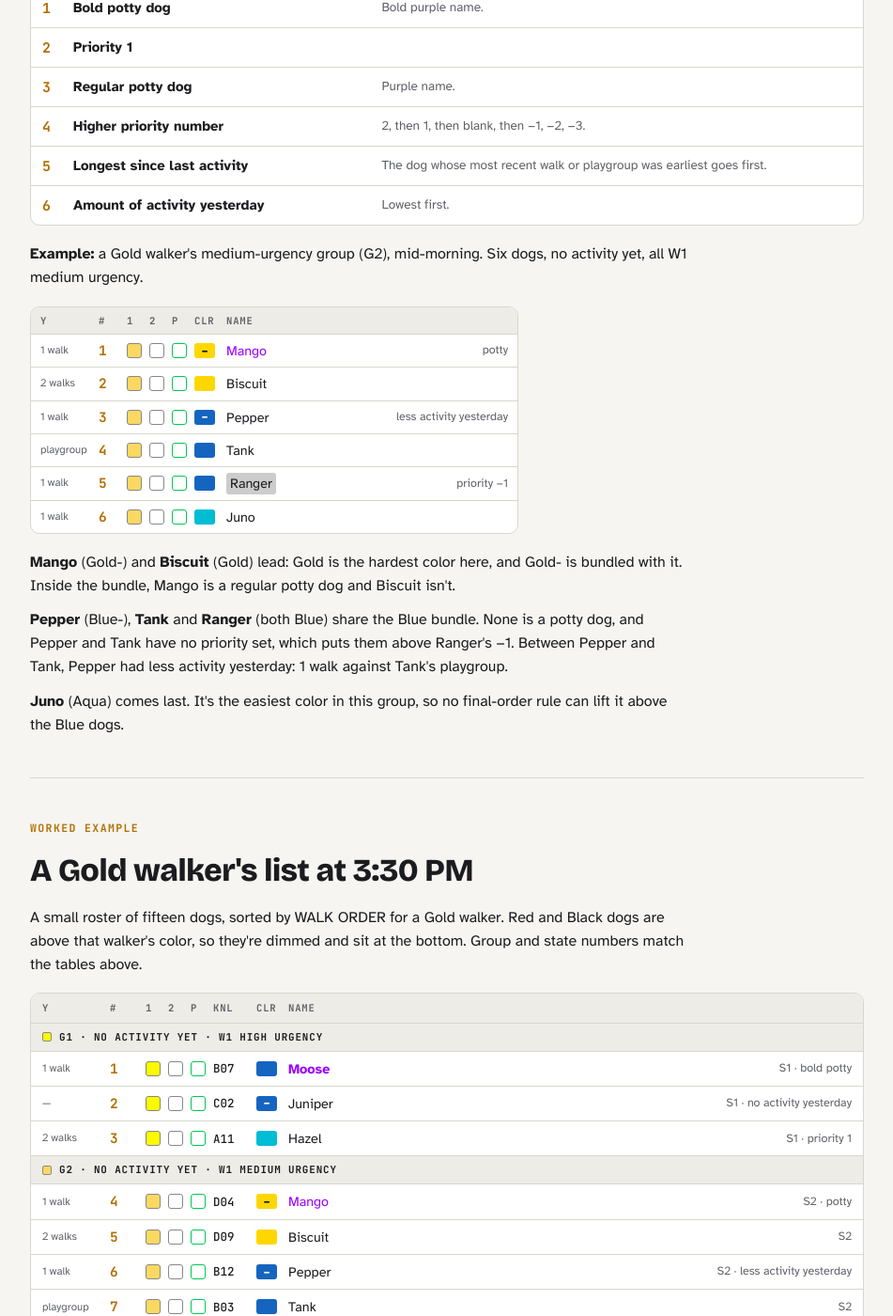
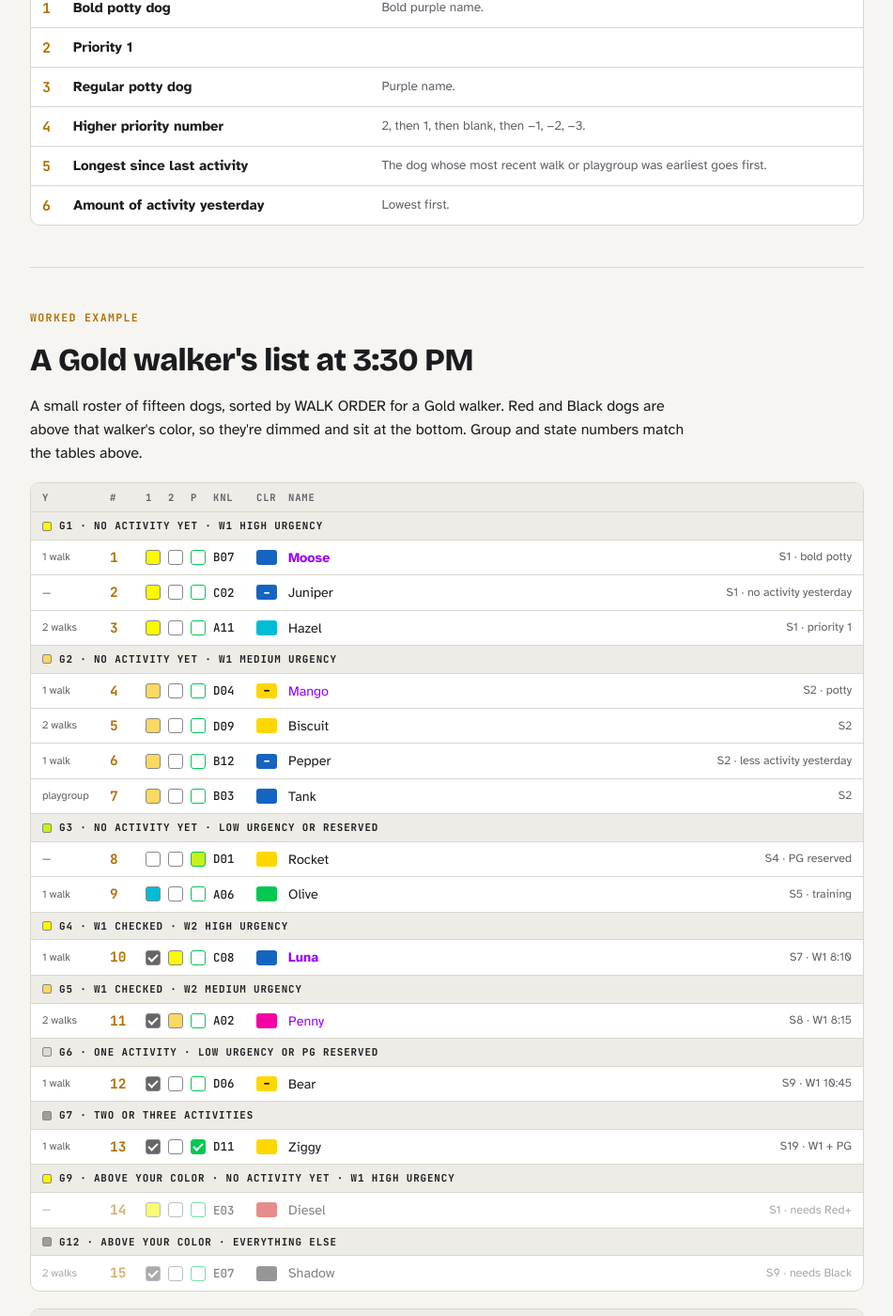
Before and after one commit to kirbsauce/dog-walker-assistant-docs, a Jekyll site: the page walk_order.html, which Jekyll copies as it is, in a window 1280 px wide and 1400 px high, scrolled down 5850 px. Shown: the whole window at 94% size, without its empty margins (164-1115 px from the left). Built offline with Jekyll 4.4.1, drawn with Linux system fonts in a browser that asks for light colours.

Commit message:
Remove the small final-order example
The worked example's G2 already shows the same dogs and explains Mango
and Pepper. Drop the six-dog example, its script data, and the compact
roster styling only it used.

Co-Authored-By: Claude Opus 5.5 <noreply@anthropic.com>
Claude-Session: https://claude.ai/code/session_01Gn98H5icQkvFvkCZpGcr4i

```diff
--- a/walk_order.html
+++ b/walk_order.html
@@ -219,9 +219,6 @@ header.top { padding-block: 36px 28px; display: grid; gap: 16px; }
   font-family: var(--display); font-weight: 800; font-size: 2rem; line-height: 1; color: var(--accent);
 }
 
-/* ---------- compact roster ---------- */
-.compact .rrow { grid-template-columns: 54px 22px 16px 16px 16px 26px minmax(70px, 1fr) auto; min-width: 0; padding: 6px 10px; }
-.compact .rdiv { min-width: 0; }
 
 /* ---------- faq ---------- */
 details {
@@ -463,16 +460,6 @@ img { max-width: 100%; }
     </tbody>
   </table>
   </div>
-
-  <p><b>Example:</b> a Gold walker's medium-urgency group (G2), mid-morning. Six dogs, no activity yet, all W1 medium urgency.</p>
-
-  <div class="roster compact" id="tbEx" style="max-width:520px"></div>
-
-  <div class="stack">
-    <p><b>Mango</b> (Gold-) and <b>Biscuit</b> (Gold) lead: Gold is the hardest color here, and Gold- is bundled with it. Inside the bundle, Mango is a regular potty dog and Biscuit isn't.</p>
-    <p><b>Pepper</b> (Blue-), <b>Tank</b> and <b>Ranger</b> (both Blue) share the Blue bundle. None is a potty dog, and Pepper and Tank have no priority set, which puts them above Ranger's −1. Between Pepper and Tank, Pepper had less activity yesterday: 1 walk against Tank's playgroup.</p>
-    <p><b>Juno</b> (Aqua) comes last. It's the easiest color in this group, so no final-order rule can lift it above the Blue dogs.</p>
-  </div>
 </section>
 
 <!-- ============================================================ -->
@@ -561,39 +548,28 @@ img { max-width: 100%; }
   };
   function esc(s) { return String(s).replace(/[&<>"]/g, function (c) { return { '&': '&amp;', '<': '&lt;', '>': '&gt;', '"': '&quot;' }[c]; }); }
   function cell(c) { return '<i class="cb ' + (c || '') + '"></i>'; }
-  function row(d, i, compact) {
+  function row(d, i) {
     var g = G[d.g];
     var pill = '<span class="pill" style="--c:' + g[0] + ';--t:' + g[1] + '">' + (g[2] === ' ' ? '&nbsp;' : g[2]) + '</span>';
     var nm = '<span class="nm ' + (d.n || '') + '">' + esc(d.name) + '</span>';
     var parts = ['<span class="yd">' + esc(d.y) + '</span>', '<span class="rank">' + i + '</span>',
       cell(d.w1), cell(d.w2), cell(d.pg || 'pg')];
-    if (!compact) parts.push('<span class="kn">' + esc(d.k) + '</span>');
+    parts.push('<span class="kn">' + esc(d.k) + '</span>');
     parts.push(pill, nm, '<span class="why">' + esc(d.why || '') + '</span>');
     return '<div class="rrow' + (d.dim ? ' dim' : '') + '">' + parts.join('') + '</div>';
   }
-  function head(compact) {
+  function head() {
     var cols = ['Y', '#', '1', '2', 'P'];
-    if (!compact) cols.push('KNL');
+    cols.push('KNL');
     cols.push('CLR', 'Name', '');
     return '<div class="rrow head">' + cols.map(function (c) { return '<span>' + c + '</span>'; }).join('') + '</div>';
   }
   function divider(label, sw) { return '<div class="rdiv"><i style="--sw:' + sw + '"></i>' + esc(label) + '</div>'; }
-  function render(el, items, compact) {
-    var n = 0, html = head(compact);
-    items.forEach(function (it) { html += it.div ? divider(it.div, it.sw) : row(it, ++n, compact); });
+  function render(el, items) {
+    var n = 0, html = head();
+    items.forEach(function (it) { html += it.div ? divider(it.div, it.sw) : row(it, ++n); });
     document.getElementById(el).innerHTML = html;
   }
-
-  // Final order: Gold walker, medium-urgency group (G2), mid-morning.
-  var amber = {
-    biscuit: { name: 'Biscuit', g: 'Gold',  y: '2 walks',   w1: 'a', why: '' },
-    mango:   { name: 'Mango',   g: 'Gold-', y: '1 walk',    w1: 'a', n: 'p1', why: 'potty' },
-    tank:    { name: 'Tank',    g: 'Blue',  y: 'playgroup', w1: 'a', why: '' },
-    ranger:  { name: 'Ranger',  g: 'Blue',  y: '1 walk',    w1: 'a', n: 'dp', why: 'priority −1' },
-    pepper:  { name: 'Pepper',  g: 'Blue-', y: '1 walk',    w1: 'a', why: 'less activity yesterday' },
-    juno:    { name: 'Juno',    g: 'Aqua',  y: '1 walk',    w1: 'a', why: '' }
-  };
-  render('tbEx', [amber.mango, amber.biscuit, amber.pepper, amber.tank, amber.ranger, amber.juno], true);
 
   // Full worked example: Gold walker, 3:30 PM.
   render('full', [
```
Also changed, not shown: other parts of walk_order.html (+1 -1 lines).
